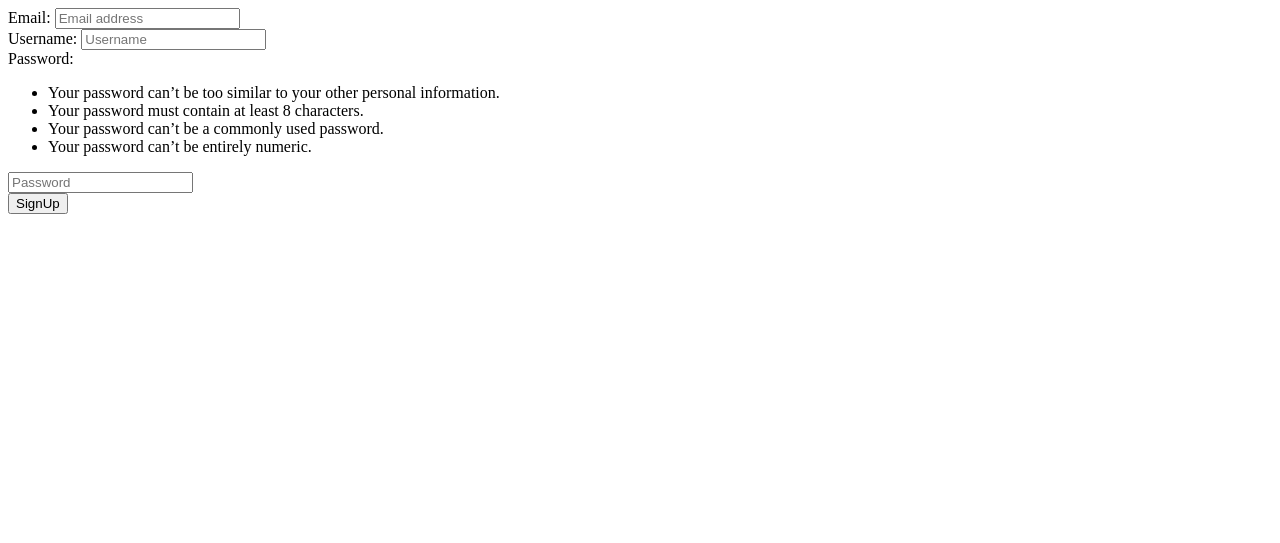
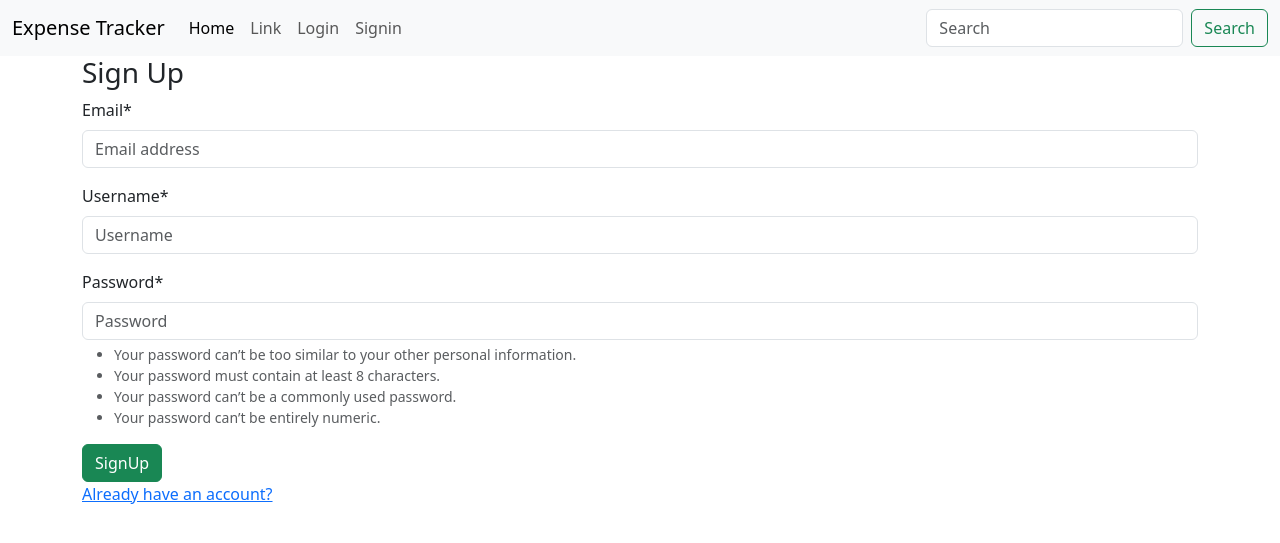
Before and after one commit to faatemehch/Expense-Tracker-Budget-Planner-Django-Project, a Django app: page /accounts/signup/ in a window 1280 px wide. Shown: the top 543 px of the page. Run offline with Django 5.2, Linux system fonts and the light colour scheme; parts of the project's set-up code (start-up, migrations or seed data) failed here and were passed over; some libraries are stand-ins or nearby versions.

Commit message:
base template added

```diff
--- a/config/settings.py
+++ b/config/settings.py
@@ -48,10 +48,10 @@ INSTALLED_APPS = [
     "django.contrib.staticfiles",
 
     # third-party apps
+    "crispy_forms",
+    "crispy_bootstrap5",
     "allauth",
     "allauth.account",
-    "crispy_forms",
-    "crispy-bootstrap5",
 
     # local apps
     "expenses.apps.ExpensesConfig",
@@ -154,10 +154,12 @@ STATIC_URL = "static/"
 DEFAULT_AUTO_FIELD = "django.db.models.BigAutoField"
 
 # crispy config
+CRISPY_ALLOWED_TEMPLATE_PACKS = 'bootstrap5'
 CRISPY_TEMPLATE_PACK = 'bootstrap5'
 
 # allauth config
 EMAIL_BACKEND = 'django.core.mail.backends.console.EmailBackend'
+
 ACCOUNT_SESSION_REMEMBER = True
 ACCOUNT_SIGNUP_PASSWORD_ENTER_TWICE = False
 ACCOUNT_USERNAME_REQUIRED = True
--- /dev/null
+++ b/templates/_base.html
@@ -0,0 +1,16 @@
+<!DOCTYPE html>
+<html lang="en">
+<head>
+    <meta charset="UTF-8">
+  <link href="https://cdn.jsdelivr.net/npm/bootstrap@5.3.7/dist/css/bootstrap.min.css" rel="stylesheet" integrity="sha384-LN+7fdVzj6u52u30Kp6M/trliBMCMKTyK833zpbD+pXdCLuTusPj697FH4R/5mcr" crossorigin="anonymous">
+    <title>{% block title %} {% endblock title%}</title>
+
+</head>
+<body>
+{% include 'header.html' %}
+{% block content %}
+
+{% endblock content%}
+</body>
+<script src="https://cdn.jsdelivr.net/npm/bootstrap@5.3.7/dist/js/bootstrap.bundle.min.js" integrity="sha384-ndDqU0Gzau9qJ1lfW4pNLlhNTkCfHzAVBReH9diLvGRem5+R9g2FzA8ZGN954O5Q" crossorigin="anonymous"></script>
+</html>
--- a/templates/account/signup.html
+++ b/templates/account/signup.html
@@ -1,14 +1,13 @@
-<!DOCTYPE html>
-<html lang="en">
-<head>
-    <meta charset="UTF-8">
-    <title>Title</title>
-</head>
-<body>
-<form method="post">
-  {% csrf_token %}
-  {{ form }}
-        <button type="submit">SignUp</button>
-</form>
-</body>
-</html>
+{% extends '_base.html' %}
+{% load crispy_forms_tags %}
+{% block content %}
+<div class="container">
+    <h3>Sign Up</h3>
+    <form method="post">
+        {% csrf_token %}
+        {{ form|crispy }}
+        <button class="btn btn-success" type="submit">SignUp</button>
+    </form>
+    <a href="{% url 'account_login' %}">Already have an account?</a>
+</div>
+{% endblock content %}
--- /dev/null
+++ b/templates/header.html
@@ -0,0 +1,41 @@
+<nav class="navbar navbar-expand-lg bg-body-tertiary">
+  <div class="container-fluid">
+    <a class="navbar-brand" href="/">Expense Tracker</a>
+    <button class="navbar-toggler" type="button" data-bs-toggle="collapse" data-bs-target="#navbarSupportedContent" aria-controls="navbarSupportedContent" aria-expanded="false" aria-label="Toggle navigation">
+      <span class="navbar-toggler-icon"></span>
+    </button>
+    <div class="collapse navbar-collapse" id="navbarSupportedContent">
+      <ul class="navbar-nav me-auto mb-2 mb-lg-0">
+        <li class="nav-item">
+          <a class="nav-link active" aria-current="page" href="/">Home</a>
+        </li>
+        <li class="nav-item">
+          <a class="nav-link" href="/">Link</a>
+        </li>
+          {% if request.user.is_authenticated %}
+        <li class="nav-item dropdown">
+          <a class="nav-link dropdown-toggle" href="#" role="button" data-bs-toggle="dropdown" aria-expanded="false">
+            Dropdown
+          </a>
+          <ul class="dropdown-menu">
+            <li><a class="dropdown-item" href="{% url 'account_logout' %}">Logout</a></li>
+            <li><a class="dropdown-item" href="#">Another action</a></li>
+            <li><hr class="dropdown-divider"></li>
+          </ul>
+        </li>
+          {% else %}
+        <li class="nav-item">
+          <a class="nav-link" href="{% url 'account_login' %}" aria-disabled="true">Login</a>
+        </li>
+           <li class="nav-item">
+          <a class="nav-link" href="{% url 'account_signup' %}" aria-disabled="true">Signin</a>
+        </li>
+          {% endif %}
+      </ul>
+      <form class="d-flex" role="search">
+        <input class="form-control me-2" type="search" placeholder="Search" aria-label="Search"/>
+        <button class="btn btn-outline-success" type="submit">Search</button>
+      </form>
+    </div>
+  </div>
+</nav>
```
Also changed, not shown: templates/account/login.html (+13 -14 lines), templates/account/logout.html (+9 -11 lines).
